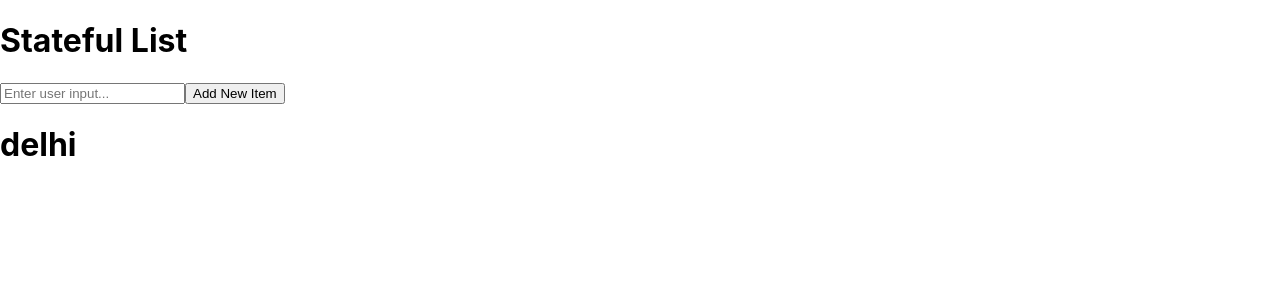
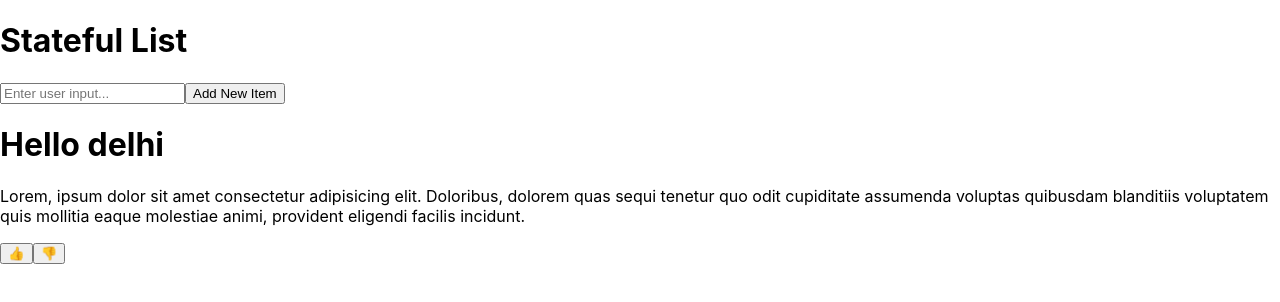
Before and after one commit to jyotivjadhav/fourthapp, a React (Create React App) app: page / in a window 1280 px wide. Shown: the top 302 px of the page. Built offline with nearby package versions, Linux system fonts and the light colour scheme.

Commit message:
list, event, input, props

```diff
--- a/src/App.js
+++ b/src/App.js
@@ -35,10 +35,26 @@
       <input type="button" value="Add New Item" onClick={addItemAction} />
 
       {list.map((item) => (
-        <h1>{item}</h1>
+        <MessageDemo message={item}/>
       ))}
     </>
   );
 }
-
+function MessageDemo({ message}) {
+  return (
+    <>
+      <h1>Hello {message}</h1>
+      <p>
+        Lorem, ipsum dolor sit amet consectetur adipisicing elit. Doloribus,
+        dolorem quas sequi tenetur quo odit cupiditate assumenda voluptas
+        quibusdam blanditiis voluptatem quis mollitia eaque molestiae animi,
+        provident eligendi facilis incidunt.
+      </p>
+      <div>
+        <input type="button" value="&#128077;" />
+        <input type="button" value="&#128078;" />
+      </div>
+    </>
+  );
+}
 export default App;
```
